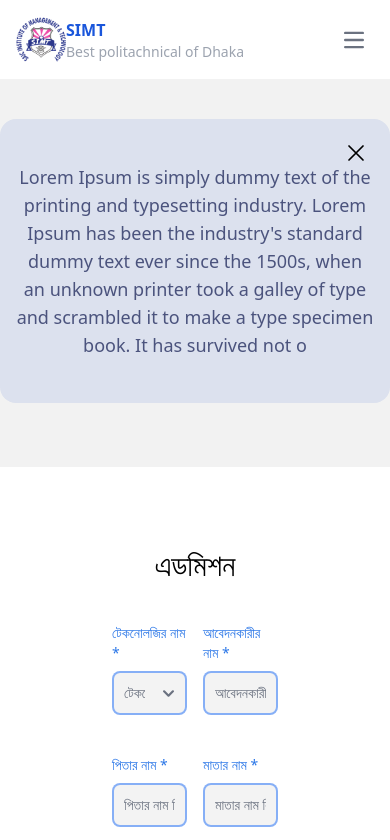
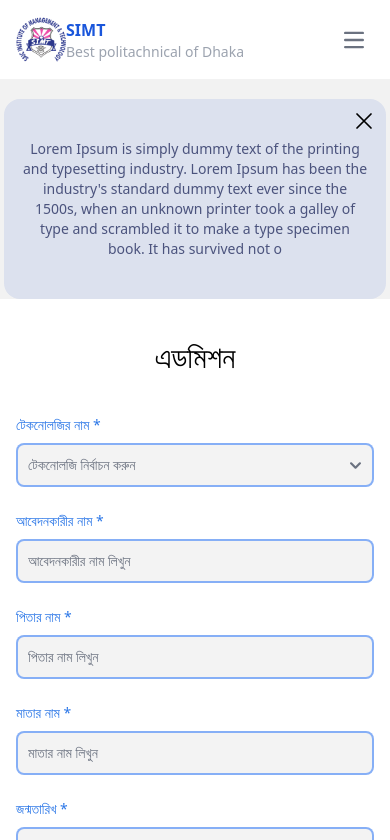
Before and after one commit to Five-Stack/Management-System-client, a React (Vite) app: page /admission in a window 390 px wide. Shown: the top 840 px of the page. Built offline with nearby package versions, Linux system fonts and the light colour scheme.

Commit message:
admission responsive design added

```diff
--- a/src/Pages/Admission/Admission.jsx
+++ b/src/Pages/Admission/Admission.jsx
@@ -19,10 +19,10 @@ const Admission = () => {
         <div className='lg-container'>
             <Alert />
 
-            <div className='max-w-6xl mx-auto bg-white my-16 px-28 py-20'>
+            <div className='max-w-6xl mx-auto bg-white mb-16 px-4 py-10 md:px-28 md:py-20'>
                 <h3 className='font-medium text-3xl text-center pb-10'>এডমিশন</h3>
                 <form onSubmit={handleSubmit(onSubmit)}>
-                    <div className='grid grid-cols-2 gap-x-4 gap-y-10'>
+                    <div className='md:grid md:grid-cols-2 md:gap-x-4 md:gap-y-10 space-y-6'>
                         <div className='relative'>
                             <label className="block mb-2 text-sm txt-blue font-medium dark:text-white">টেকনোলজির নাম *</label>
                             <select {...register('technologyName', { required: true })} id="countries" className="bg-[#D9D9D952] border-2 focus:border border-opacity-60 border-blue-500 text-gray-500 text-sm rounded-lg block w-full p-2.5">
--- a/src/Pages/Admission/Alert.jsx
+++ b/src/Pages/Admission/Alert.jsx
@@ -8,17 +8,19 @@ const Alert = () => {
     const handleAlert = () => {
         setShowAlert(false)
 
-        setTimeout(() => setHidden(true),200)
+        setTimeout(() => setHidden(true), 200)
     }
     return (
 
-        <div className={`h-[284px] bg-[#DCE1EE] mx-auto mt-10 rounded-2xl flex justify-center items-center px-4 relative ${showAlert ? 'block' : 'opacity-0 transition-opacity duration-200'} ${hidden && 'hidden'} `}>
+        <div className="px-1">
+            <div className={`h-[200px] md:h-[284px] bg-[#DCE1EE] mx-auto mt-5 md:mt-10 md:mb-16 rounded-2xl flex justify-center items-center px-4 relative ${showAlert ? 'block' : 'opacity-0 transition-opacity duration-200'} ${hidden && 'hidden'} `}>
 
-            <svg onClick={handleAlert} xmlns="http://www.w3.org/2000/svg" fill="none" viewBox="0 0 24 24" strokeWidth={1.5} stroke="currentColor" className="w-7 h-7 absolute right-5 top-5 hover:text-red-500 transition-colors duration-150">
-                <path strokeLinecap="round" strokeLinejoin="round" d="M6 18L18 6M6 6l12 12" />
-            </svg>
+                <svg onClick={handleAlert} xmlns="http://www.w3.org/2000/svg" fill="none" viewBox="0 0 24 24" strokeWidth={1.5} stroke="currentColor" className="w-7 h-7 absolute right-2 top-2 md:right-5 md:top-5 hover:text-red-500 transition-colors duration-150">
+                    <path strokeLinecap="round" strokeLinejoin="round" d="M6 18L18 6M6 6l12 12" />
+                </svg>
 
-            <p className="text-center text-lg font-medium text-[#4B537D]">Lorem Ipsum is simply dummy text of the printing and typesetting industry. Lorem Ipsum has been the industry's standard dummy text ever since the 1500s, when an unknown printer took a galley of type and scrambled it to make a type specimen book. It has survived not o</p>
+                <p className="text-center text-sm md:text-lg md:font-medium text-[#4B537D]">Lorem Ipsum is simply dummy text of the printing and typesetting industry. Lorem Ipsum has been the industry's standard dummy text ever since the 1500s, when an unknown printer took a galley of type and scrambled it to make a type specimen book. It has survived not o</p>
+            </div>
         </div>
 
     );
--- a/src/Pages/Home/Home/Home.jsx
+++ b/src/Pages/Home/Home/Home.jsx
@@ -4,7 +4,6 @@ import Department from '../DepartmentSection/Department'
 const Home = () => {
   return (
     <>
-      <div className='text-center font-bold text-red-400 text-2xl mt-5'>This Is Our Home Page:)</div>
       <Department></Department>
     </>
   )
```
